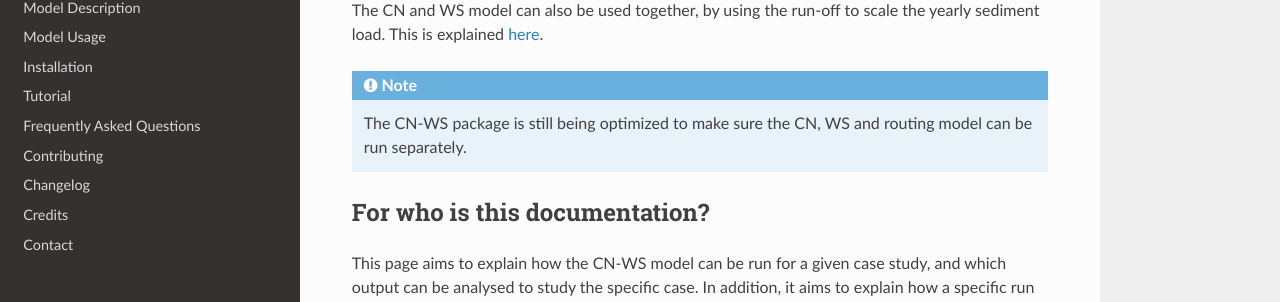
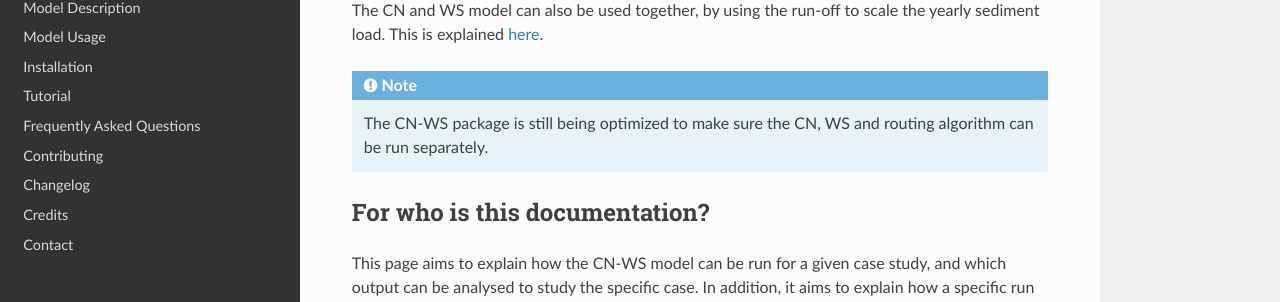
Before and after one commit to watem-sedem/watem-sedem, a Sphinx documentation site: the page built from docs/introduction.rst, in a window 1280 px wide and 900 px high, scrolled down 1463 px. Shown: the part 144-446 px from the top of the window. Built offline with Sphinx 7.4.7 and the Read the Docs theme 2.0.0, drawn with Linux system fonts in a browser that asks for light colours; some of the changed text lies outside the part shown.

Commit message:
docs: change routing model to routing algorithm as this is the most used scientitif naming  (model has distinct io, whereas an algorithm is mostly refered to the equations/rulebank)

```diff
--- a/docs/inifile.rst
+++ b/docs/inifile.rst
@@ -11,7 +11,7 @@
 - NAME: the name (key) of the variable
 - DTYPE: the data type of the variable
 - DEFAULT: the default value (if available)
-- MODEL PART: the model part for which this is relevant (R = Routing model, WS = WaTEM/SEDEM, CN = Curved Number)
+- MODEL PART: the model part for which this is relevant (R = Routing algorithm, WS = WaTEM/SEDEM, CN = Curved Number)
 - REQUIREMENT: The requirement of the variable (M = mandatory, C = conditionally mandatory, O = optional)
 
 Overview
--- a/docs/introduction.rst
+++ b/docs/introduction.rst
@@ -27,7 +27,7 @@
 In addition, information on sewers and ditches can be used to refine the
 model.
 
-First, a routing table is created by the :ref:`routing model <routing>` and is then used in
+First, a routing table is created by the :ref:`routing algorithm <routing>` and is then used in
 both the :ref:`WS <WS>` and :ref:`CN <CN>` submodels. However, the use of this routing table
 varies for both the CN and WS model. In WS, the routing table is used to
 compute slopes, upstream areas and the sediment mass balance, whereas in the
@@ -50,7 +50,7 @@
 
 .. note::
     The CN-WS package is still being optimized to make sure the CN, WS and
-    routing model can be run separately.
+    routing algorithm can be run separately.
 
 For who is this documentation?
 ==============================
```
